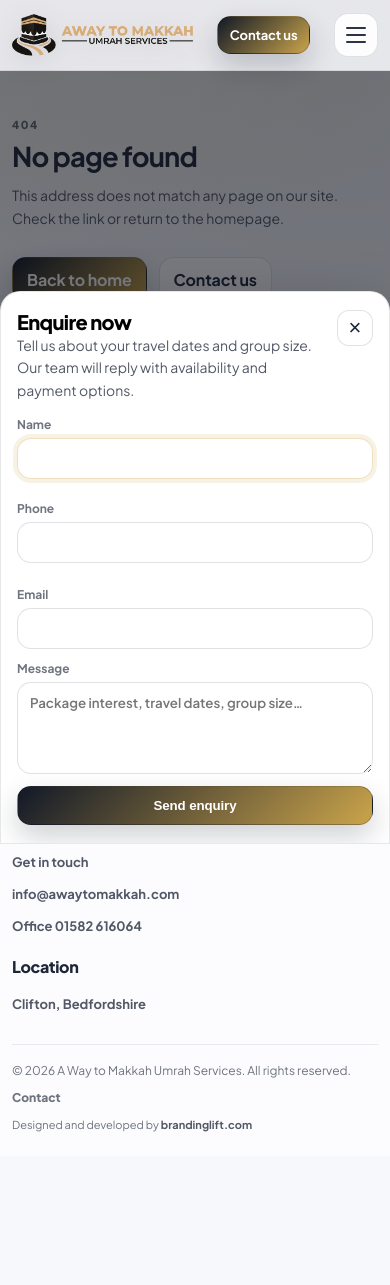
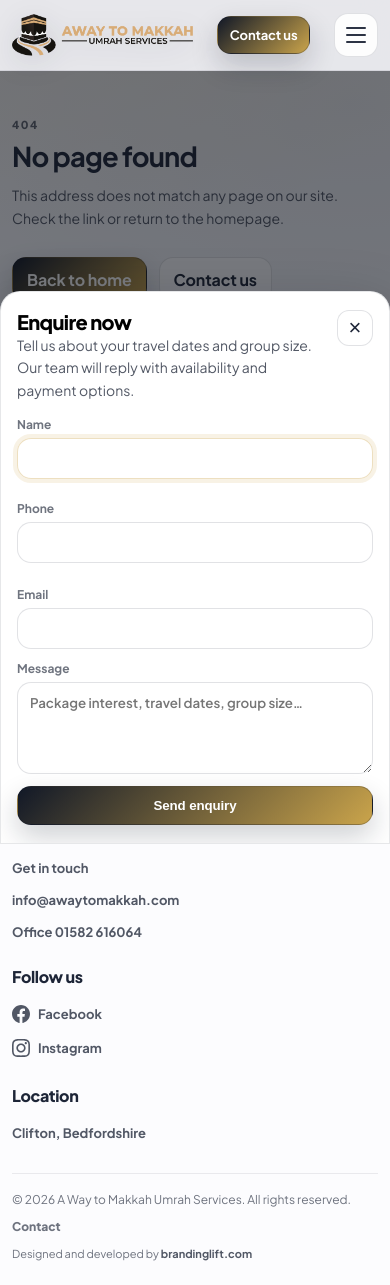
Before and after one commit to jatin2306/haj, a React (Create React App) app: page /404 in a window 390 px wide. Before the commit the page ends 1156 px from the top, so only its background shows below. Built offline with nearby package versions, Linux system fonts and the light colour scheme.

Commit message:
Enhance footer and contact sections by integrating social links; update styles for better layout and responsiveness. Add social link data to siteData for improved SEO and user engagement.

```diff
--- a/src/App.css
+++ b/src/App.css
@@ -1362,13 +1362,19 @@
 .footerCols {
   display: grid;
   grid-template-columns: repeat(3, minmax(0, 1fr));
-  gap: 14px;
+  gap: 20px;
+}
+.footerCol {
+  min-width: 0;
 }
 .footerTitle {
   font-weight: 900;
   letter-spacing: -0.02em;
   margin-bottom: 10px;
 }
+.footerTitleSpaced {
+  margin-top: 18px;
+}
 .footerCol a {
   display: block;
   color: var(--muted);
@@ -1376,9 +1382,47 @@
   padding: 8px 0;
   font-weight: 700;
   font-size: 13px;
+  overflow-wrap: anywhere;
 }
 .footerCol a:hover {
   color: var(--text);
+}
+.socialLink {
+  display: inline-flex;
+  align-items: center;
+  gap: 8px;
+}
+.socialLinkIcon {
+  width: 18px;
+  height: 18px;
+  flex-shrink: 0;
+}
+.footerCol a.footerSocialLink {
+  display: flex;
+  align-items: center;
+  width: 100%;
+}
+.footerSocialLink {
+  color: var(--muted);
+  text-decoration: none;
+  padding: 8px 0;
+  font-weight: 700;
+  font-size: 13px;
+}
+.footerSocialLink:hover {
+  color: var(--text);
+}
+.footerSocialLinks {
+  display: flex;
+  flex-direction: column;
+}
+.contactSocialLink {
+  color: var(--brand);
+  text-decoration: none;
+  font-weight: 700;
+}
+.contactSocialLink:hover {
+  text-decoration: underline;
 }
 .footerBottom {
   margin-top: 22px;
@@ -2034,6 +2078,11 @@
 .contactLink:hover {
   text-decoration: underline;
 }
+.contactSocialLinks {
+  display: flex;
+  flex-direction: column;
+  gap: 8px;
+}
 .contactAside {
   display: grid;
   gap: 14px;
--- a/src/components/SEO.jsx
+++ b/src/components/SEO.jsx
@@ -1,5 +1,6 @@
 import { Helmet } from 'react-helmet-async';
 import { getBlogUrlSlug } from '../utils/blogContent';
+import { SOCIAL_LINKS } from '../data/siteData';
 
 const SITE_NAME = 'A Way to Makkah Umrah Services';
 const SITE_URL = 'https://awaytomakkah.com';
@@ -84,7 +85,7 @@
       '@type': 'Country',
       name: 'United Kingdom',
     },
-    sameAs: [],
+    sameAs: SOCIAL_LINKS.map(({ href }) => href),
   };
 
   if (Array.isArray(testimonials) && testimonials.length > 0) {
--- a/src/components/layout/Footer.jsx
+++ b/src/components/layout/Footer.jsx
@@ -1,5 +1,6 @@
 import { Link } from 'react-router-dom';
 import logo from '../../assets/logo.png';
+import SocialLinks from '../ui/SocialLinks';
 
 function Footer({ contact, telOffice }) {
   return (
@@ -36,6 +37,11 @@
             <Link to="/#contact">Get in touch</Link>
             <a href={`mailto:${contact.email}`}>{contact.email}</a>
             <a href={telOffice}>Office {contact.office}</a>
+            <div className="footerTitle footerTitleSpaced">Follow us</div>
+            <SocialLinks
+              className="footerSocialLinks"
+              linkClassName="socialLink footerSocialLink"
+            />
           </div>
           <div className="footerCol">
             <div className="footerTitle">Location</div>
--- a/src/components/sections/ContactSection.jsx
+++ b/src/components/sections/ContactSection.jsx
@@ -1,4 +1,5 @@
 import EnquiryForm from '../forms/EnquiryForm';
+import SocialLinks from '../ui/SocialLinks';
 
 function ContactSection({ contact, waHref, telOffice, telMobile }) {
   return (
@@ -48,6 +49,13 @@
                 {contact.email}
               </a>
             </div>
+            <div className="contactBlock">
+              <div className="contactLabel">Social</div>
+              <SocialLinks
+                className="contactSocialLinks"
+                linkClassName="socialLink contactSocialLink"
+              />
+            </div>
           </div>
           <div className="contactAside">
             <div className="contactFormCard">
--- /dev/null
+++ b/src/components/ui/SocialLinks.jsx
@@ -0,0 +1,50 @@
+import { SOCIAL_LINKS } from '../../data/siteData';
+
+function FacebookIcon({ className }) {
+  return (
+    <svg className={className} viewBox="0 0 24 24" aria-hidden="true">
+      <path
+        fill="currentColor"
+        d="M24 12.073c0-6.627-5.373-12-12-12s-12 5.373-12 12c0 5.99 4.388 10.954 10.125 11.854v-8.385H7.078v-3.47h3.047V9.43c0-3.007 1.792-4.669 4.533-4.669 1.312 0 2.686.235 2.686.235v2.953H15.83c-1.491 0-1.956.925-1.956 1.874v2.25h3.328l-.532 3.47h-2.796v8.385C19.612 23.027 24 18.062 24 12.073z"
+      />
+    </svg>
+  );
+}
+
+function InstagramIcon({ className }) {
+  return (
+    <svg className={className} viewBox="0 0 24 24" aria-hidden="true">
+      <path
+        fill="currentColor"
+        d="M12 2.163c3.204 0 3.584.012 4.85.07 3.252.148 4.771 1.691 4.919 4.919.058 1.265.069 1.645.069 4.849 0 3.205-.012 3.584-.069 4.849-.149 3.225-1.664 4.771-4.919 4.919-1.266.058-1.644.07-4.85.07-3.204 0-3.584-.012-4.849-.07-3.26-.149-4.771-1.699-4.919-4.92-.058-1.265-.07-1.644-.07-4.849 0-3.204.013-3.583.07-4.849.149-3.227 1.664-4.771 4.919-4.919 1.266-.057 1.645-.069 4.849-.069zm0-2.163c-3.259 0-3.667.014-4.947.072-4.358.2-6.78 2.618-6.98 6.98-.059 1.281-.073 1.689-.073 4.948 0 3.259.014 3.668.072 4.948.2 4.358 2.618 6.78 6.98 6.98 1.281.058 1.689.072 4.948.072 3.259 0 3.668-.014 4.948-.072 4.354-.2 6.782-2.618 6.979-6.98.059-1.28.073-1.689.073-4.948 0-3.259-.014-3.667-.072-4.947-.196-4.354-2.617-6.78-6.979-6.98-1.281-.059-1.69-.073-4.949-.073zm0 5.838c-3.403 0-6.162 2.759-6.162 6.162s2.759 6.163 6.162 6.163 6.162-2.759 6.162-6.163c0-3.403-2.759-6.162-6.162-6.162zm0 10.162c-2.209 0-4-1.79-4-4 0-2.209 1.791-4 4-4s4 1.791 4 4c0 2.21-1.791 4-4 4zm6.406-11.845c-.796 0-1.441.645-1.441 1.44s.645 1.44 1.441 1.44c.795 0 1.439-.645 1.439-1.44s-.644-1.44-1.439-1.44z"
+      />
+    </svg>
+  );
+}
+
+const SOCIAL_ICONS = {
+  facebook: FacebookIcon,
+  instagram: InstagramIcon,
+};
+
+export default function SocialLinks({ className, linkClassName }) {
+  return (
+    <div className={className}>
+      {SOCIAL_LINKS.map(({ id, label, href }) => {
+        const Icon = SOCIAL_ICONS[id];
+        return (
+          <a
+            key={href}
+            className={linkClassName}
+            href={href}
+            target="_blank"
+            rel="noopener noreferrer"
+          >
+            {Icon ? <Icon className="socialLinkIcon" /> : null}
+            <span>{label}</span>
+          </a>
+        );
+      })}
+    </div>
+  );
+}
--- a/src/data/siteData.js
+++ b/src/data/siteData.js
@@ -5,6 +5,19 @@
   whatsapp: '07838 648097',
   email: 'info@awaytomakkah.com',
 };
+
+export const SOCIAL_LINKS = [
+  {
+    id: 'facebook',
+    label: 'Facebook',
+    href: 'https://www.facebook.com/profile.php?id=61590093074032',
+  },
+  {
+    id: 'instagram',
+    label: 'Instagram',
+    href: 'https://www.instagram.com/awaytomakkahh',
+  },
+];
 
 export const HAJJ_PACKAGES = [
   {
```
Also changed, not shown: 1 other file (tests, documents, lock files or other folders).
